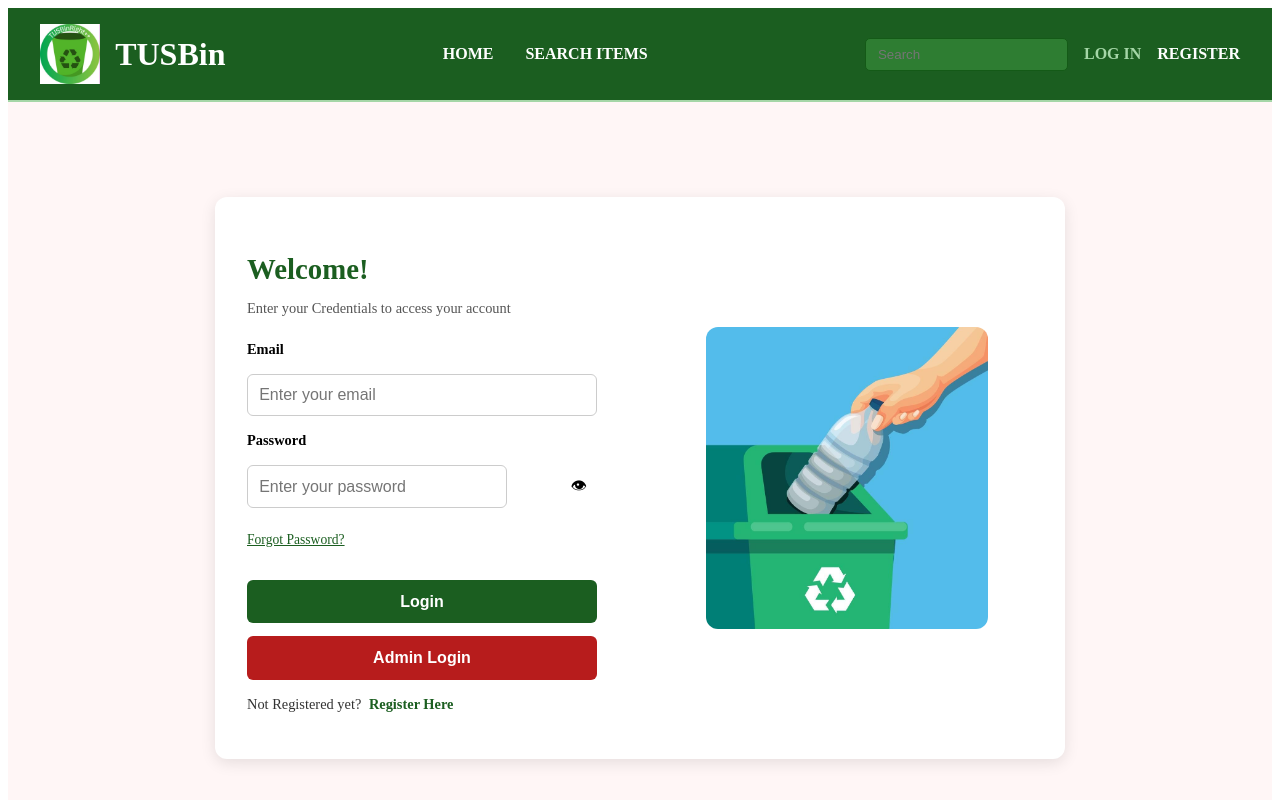
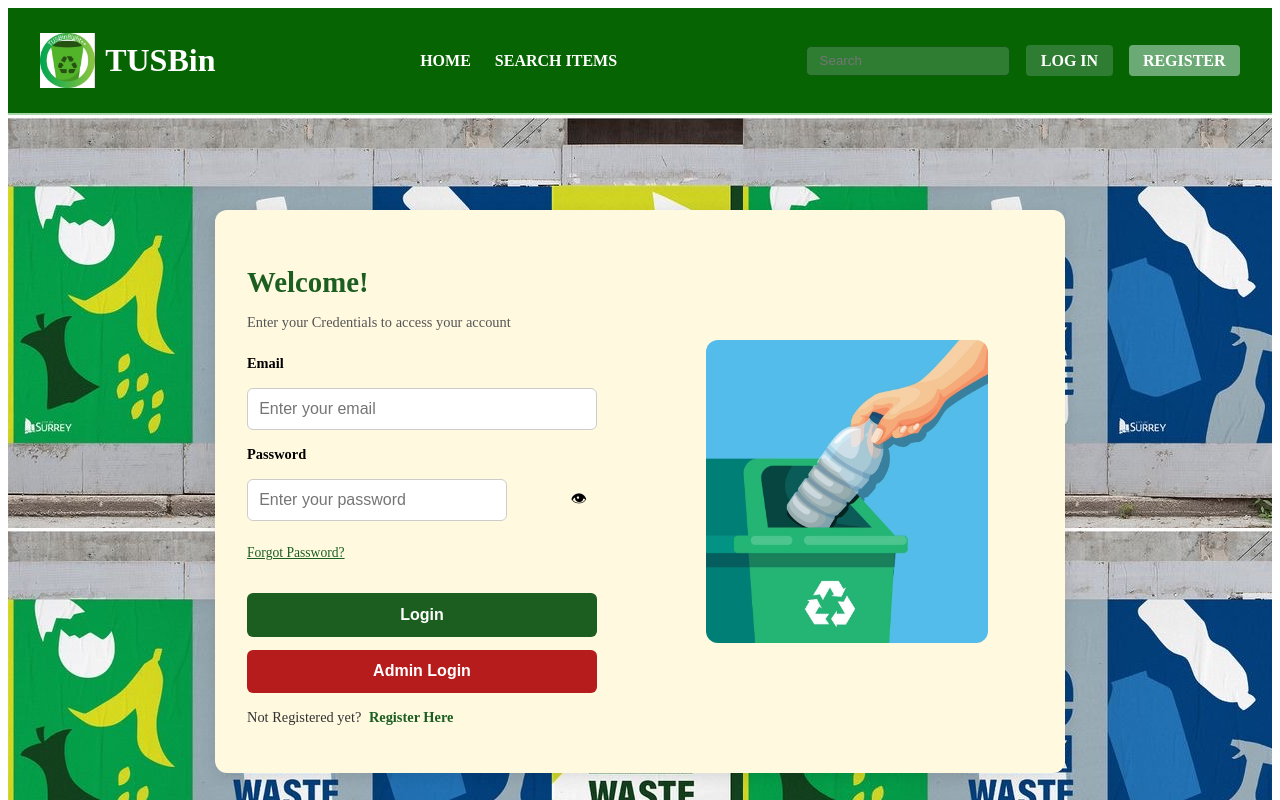
Before and after one commit to kalumfeanebanda/TUSBinGroup2, a Vue app in the folder tusg2frontend/: page /login in a window 1280 px wide. Shown: the top 800 px of the page. Built offline with nearby package versions, Linux system fonts and the light colour scheme.

Commit message:
Reapply "improved website design"

```diff
--- a/tusg2frontend/src/components/Footer.vue
+++ b/tusg2frontend/src/components/Footer.vue
@@ -12,6 +12,9 @@
             <RouterLink to="/admin" class="link">Admin Centre</RouterLink>
           </nav>
         </section>
+
+
+
 
         <!--Contact -->
         <section class="col">
@@ -54,8 +57,8 @@ const icons = {
 <style scoped>
 .footer {
   width: 100%;
-  background: linear-gradient(180deg, #2e7d32 0%, #2b6f2e 60%, #2b6f2e 60%);
-  color: #e9f5ea;
+  background:#066502;
+  color: white;
   border-radius: 6px;
   margin: 0 auto;
 }
@@ -97,7 +100,7 @@ const icons = {
 
 .footer-bottom {
   background: #63a35c;
-  color: #0f2e12;
+  color: #066502;
   padding: 0.6rem 1.25rem;
   font-size: 0.95rem;
   text-align: center;
--- a/tusg2frontend/src/components/Header.vue
+++ b/tusg2frontend/src/components/Header.vue
@@ -1,17 +1,19 @@
 <template>
-  <header class="testing-header">
+  <header class="header">
+    <div class="header-inner">
+      <!-- Logo -->
       <div class="logo">
         <img src="@/assets/TUSBinLogo.jfif" alt="TUSBin Logo" class="logo-img" />
-      <span class="logo-text">TUSBin</span>
+        <h1 class="logo-text">TUSBin</h1>
       </div>
 
-
+      <!-- Nav links beside logo -->
       <nav class="nav-links">
         <router-link to="/" class="nav-link" exact-active-class="active">HOME</router-link>
         <router-link to="/search-items" class="nav-link" exact-active-class="active">SEARCH ITEMS</router-link>
       </nav>
 
-
+      <!-- Search + Login/Register -->
       <div class="actions">
         <input
             type="text"
@@ -20,33 +22,31 @@
             class="search-bar"
             @keypress.enter="performSearch"
         />
-      <router-link to="/login" class="nav-link" exact-active-class="active">LOG IN</router-link>
-      <router-link to="/register" class="nav-link" exact-active-class="active">REGISTER</router-link>
-
+        <router-link to="/login" class="action-btn login-btn">LOG IN</router-link>
+        <router-link to="/register" class="action-btn register-btn">REGISTER</router-link>
       </div>
 
-
+      <!-- Mobile toggle -->
       <button class="menu-toggle" @click="toggleMobileMenu">
         <i class="fas fa-bars"></i>
       </button>
+    </div>
 
-
+    <!-- Mobile dropdown -->
     <div class="mobile-menu" v-if="isMobileMenuOpen">
-      <router-link to="/" class="nav-link" exact-active-class="active" @click="toggleMobileMenu">HOME</router-link>
-      <router-link to="/search-items" class="nav-link" exact-active-class="active" @click="toggleMobileMenu">SEARCH ITEMS</router-link>
-      <router-link to="/login" class="nav-link" exact-active-class="active" @click="toggleMobileMenu">LOG IN</router-link>
-      <router-link to="/register" class="nav-link" exact-active-class="active" @click="toggleMobileMenu">REGISTER</router-link>
+      <router-link to="/" class="nav-link" @click="toggleMobileMenu">HOME</router-link>
+      <router-link to="/search-items" class="nav-link" @click="toggleMobileMenu">SEARCH ITEMS</router-link>
+      <router-link to="/login" class="nav-link" @click="toggleMobileMenu">LOG IN</router-link>
+      <router-link to="/register" class="nav-link" @click="toggleMobileMenu">REGISTER</router-link>
     </div>
   </header>
 </template>
 
 <script>
 import { useRouter } from "vue-router";
-import SearchItems from "@/pages/SearchItems.vue";
 
 export default {
-  name: "NavBar",
-  components: {SearchItems},
+  name: "Header",
   data() {
     return {
       isMobileMenuOpen: false,
@@ -69,78 +69,96 @@ export default {
 </script>
 
 <style scoped>
-.testing-header {
-  background-color: #1b5e20; /* dark green */
+.header {
+  background-color: #066502;
   color: white;
+  padding: 0.8rem 2rem;
+  border-bottom: 2px solid #a5d6a7;
+  position: relative;
+}
+
+.header-inner {
   display: flex;
+  align-items: center;
   justify-content: space-between;
-  align-items: center;
-  padding: 1rem 2rem;
-  border-bottom: 2px solid #a5d6a7;
   flex-wrap: wrap;
 }
 
-
+/* Logo */
 .logo {
   display: flex;
   align-items: center;
-  gap: 15px;
+  gap: 10px;
 }
-
 .logo-img {
-  height: 60px;
+  height: 55px;
   width: auto;
   object-fit: contain;
 }
-
 .logo-text {
   font-weight: bold;
   font-size: 2rem;
 }
 
-
+/* Nav Links beside logo */
 .nav-links {
   display: flex;
-  gap: 2rem;
-  flex: 1;
-  justify-content: center;
   align-items: center;
+  gap: 1.5rem;
+  margin-left: 1rem;
 }
-
 .nav-link {
   color: white;
   text-decoration: none;
   font-weight: bold;
-  font-size: 1rem;
   transition: color 0.3s;
 }
-
 .nav-link:hover,
 .nav-link.active {
   color: #a5d6a7;
 }
 
-
+/* Right Side Actions */
 .actions {
   display: flex;
   align-items: center;
   gap: 1rem;
 }
-
 .search-bar {
   background-color: #2e7d32;
   color: white;
   border: 1px solid #145a17;
   border-radius: 5px;
-  padding: 0.5rem 0.75rem;
+  padding: 0.4rem 0.8rem;
 }
-
 .search-bar:focus {
   outline: none;
   border-color: #a5d6a7;
 }
 
+/* Buttons beside search bar */
+.action-btn {
+  text-decoration: none;
+  color: white;
+  font-weight: bold;
+  border-radius: 4px;
+  padding: 0.4rem 0.9rem;
+  transition: background 0.3s;
+}
+.login-btn {
+  background-color: #2e7d32;
+}
+.login-btn:hover {
+  background-color: #388e3c;
+}
+.register-btn {
+  background-color: #6baa75;
+}
+.register-btn:hover {
+  background-color: #81c784;
+}
 
+/* Mobile */
 .menu-toggle {
   display: none;
   background: none;
@@ -149,7 +167,6 @@ export default {
   font-size: 1.5rem;
   cursor: pointer;
 }
-
 
 .mobile-menu {
   width: 100%;
@@ -161,7 +178,9 @@ export default {
   gap: 1rem;
   border-top: 1px solid #2e7d32;
 }
-
+.mobile-menu .nav-link {
+  color: white;
+}
 
 @media (max-width: 768px) {
   .nav-links,
@@ -171,9 +190,6 @@ export default {
   .menu-toggle {
     display: block;
   }
-  .logo-img {
-    height: 50px;
-  }
   .logo-text {
     font-size: 1.5rem;
   }
--- a/tusg2frontend/src/pages/AdminLogin.vue
+++ b/tusg2frontend/src/pages/AdminLogin.vue
@@ -86,13 +86,13 @@ const togglePassword = () => {
   justify-content: center;
   align-items: center;
   min-height: 90vh;
-  background-color: #fff6f6;
+  background:url("../images/BG.jpg");
   padding: 1rem;
 }
 
 .login-card {
   display: flex;
-  background: #fff;
+  background: #FFF9E0;
   border-radius: 12px;
   box-shadow: 0px 4px 15px rgba(0, 0, 0, 0.1);
   overflow: hidden;
--- a/tusg2frontend/src/pages/Home.vue
+++ b/tusg2frontend/src/pages/Home.vue
@@ -1,3 +1,4 @@
+
 <template>
   <div class="home-page">
 
@@ -81,7 +82,8 @@
 </template>
 
 <script setup>
-import { useRouter } from "vue-router"; // ✅ import router
+import { useRouter } from "vue-router";
+import Header from "@/App.vue"; // ✅ import router
 
 const router = useRouter();
 
@@ -159,7 +161,9 @@ const goToSearchItems = () => {
 
 /* Info Sections */
 .info-section,
+
 .what-it-does {
+
   padding: 40px 20px;
 }
 
--- a/tusg2frontend/src/pages/SearchItems.vue
+++ b/tusg2frontend/src/pages/SearchItems.vue
@@ -1,4 +1,5 @@
 <template>
+  <section class="image">
   <section class="search-items-page-container">
     <h1 class="main-title">Search Items</h1>
     <p class="subtitle">What way you want to choose?</p>
@@ -53,6 +54,7 @@
       <button @click="toggleScanner" class="close-btn">Close Scanner</button>
     </div>
   </section>
+  </section>
 </template>
 
 <script setup>
@@ -101,7 +103,12 @@ const submitBarcode = () => {
 /* ==================================== */
 /* BASE LAYOUT & TEXT */
 /* ==================================== */
+/* .image{
+  background:url("../images/BG.jpg");}*/
+
+
 .search-items-page-container {
+
   text-align: center;
   padding: 40px 20px;
   max-width: 1000px; /* Wider container for the two columns */
--- a/tusg2frontend/src/pages/UserLogin.vue
+++ b/tusg2frontend/src/pages/UserLogin.vue
@@ -1,7 +1,12 @@
 <template>
   <div class="login-container">
+
+
     <div class="login-card">
       <div class="login-form">
+
+
+
         <h2 class="title">Welcome!</h2>
         <p class="subtitle">Enter your Credentials to access your account</p>
 
@@ -88,13 +93,14 @@ const togglePassword = () => {
   justify-content: center;
   align-items: center;
   min-height: 90vh;
-  background-color: #fff6f6;
+  background:url("../images/BG.jpg");
+
   padding: 1rem;
 }
 
 .login-card {
   display: flex;
-  background: #fff;
+  background: #FFF9E0;
   border-radius: 12px;
   box-shadow: 0px 4px 15px rgba(0, 0, 0, 0.1);
   overflow: hidden;
--- a/tusg2frontend/src/pages/UserRegister.vue
+++ b/tusg2frontend/src/pages/UserRegister.vue
@@ -84,13 +84,13 @@ const handleRegister = () => {
   justify-content: center;
   align-items: center;
   min-height: 90vh;
-  background-color: #fff6f6;
+  background:url("../images/BG.jpg");
   padding: 1rem;
 }
 
 .register-card {
   display: flex;
-  background: #fff;
+  background: #FFF9E0;
   border-radius: 12px;
   box-shadow: 0px 4px 15px rgba(0, 0, 0, 0.1);
   overflow: hidden;
```
Also changed, not shown: tusg2frontend/src/pages/UserList.vue (added, +11 -0 lines). Lines whose indentation alone changed are shown as unchanged.
